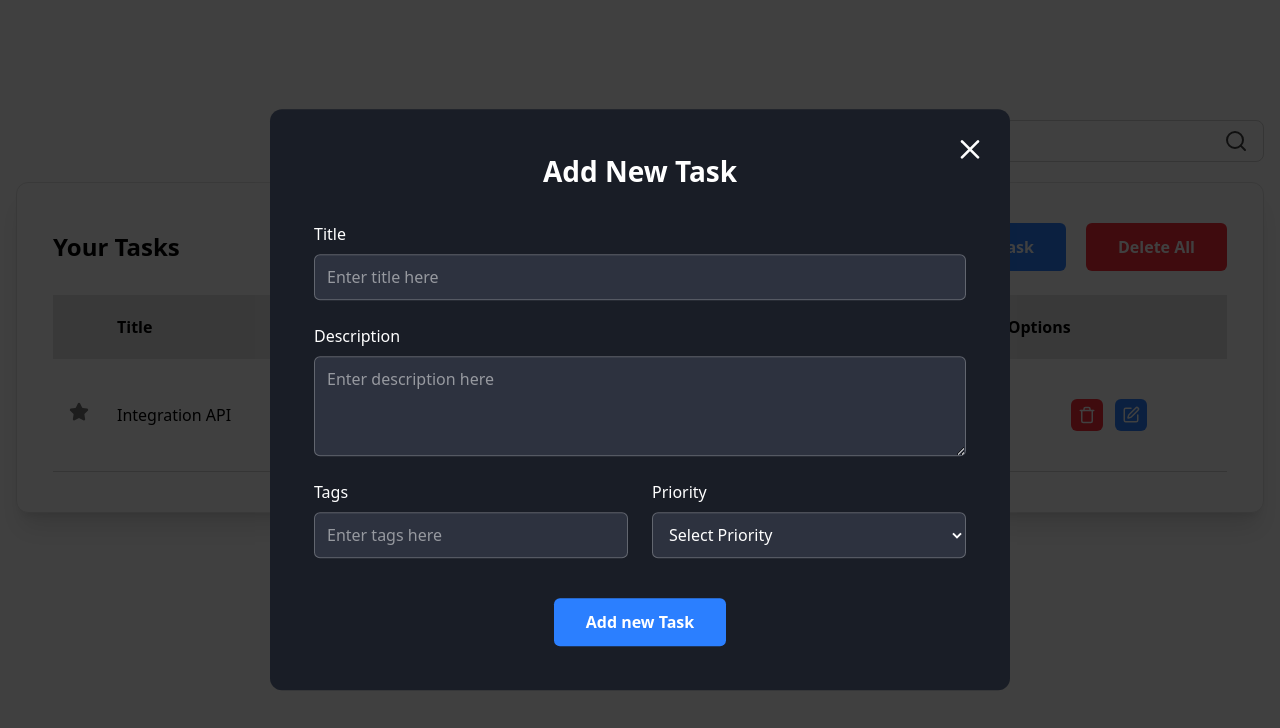
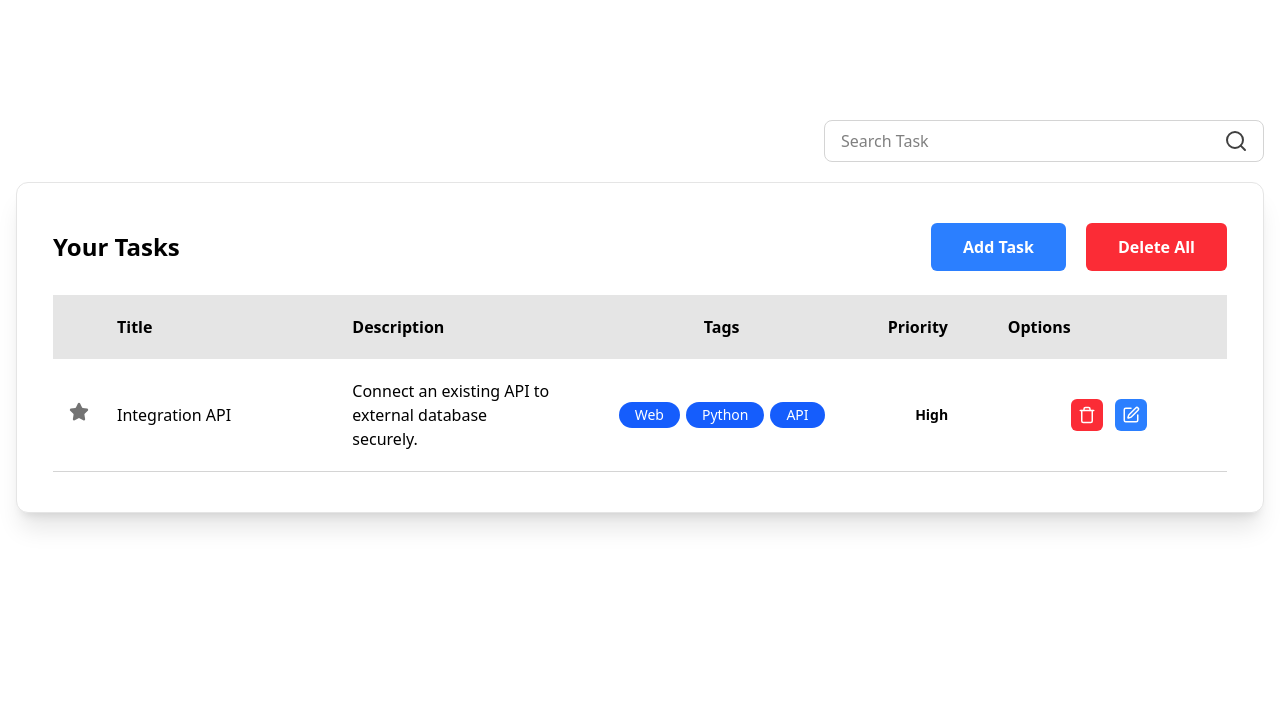
Before and after one commit to Robiul-Hasan-developer/crud-react-application, a React (Vite) app: page / in a window 1280 px wide. Shown: the top 728 px of the page. Built offline with nearby package versions, Linux system fonts and the light colour scheme.

Commit message:
(Update) some design & functionality updated

```diff
--- a/src/components/AddEditModal.jsx
+++ b/src/components/AddEditModal.jsx
@@ -123,8 +123,7 @@ const AddEditModal = ({ onHandleAddTask, onHandleRemoveModal }) => {
         <div className="mt-8 flex justify-center lg:mt-10">
           <button
             type="submit"
-            className="rounded-md bg-blue-500 hover:bg-blue-600 active:scale-95 duration-100 px-8 py-3 text-base font-semibold text-white"
-            // onClick={() => onHandleAddTask(task)}
+            className="w-full rounded-md bg-blue-500 hover:bg-blue-600 active:scale-95 duration-100 px-8 py-3 text-base font-semibold text-white"
           >
             Add new Task
           </button>
--- a/src/components/TaskBoard.jsx
+++ b/src/components/TaskBoard.jsx
@@ -19,9 +19,7 @@ const defaultTasks = [
 
 const TaskBoard = () => {
   const [tasks, setTasks] = useState(defaultTasks);
-  const [showModal, setShowModal] = useState(true);
-  const [isFavorite, setIsFavorite] = useState(false);
-
+  const [showModal, setShowModal] = useState(false);
 
   // Handle Show Modal function
   const handleShowModal = () => {
@@ -55,8 +53,13 @@ const TaskBoard = () => {
   }
 
   // Handle is favorite toggle function
-  const handleIsFavorite = () => {
-    setIsFavorite(!isFavorite)
+  const handleIsFavorite = (taskId) => {
+    const taskIndex = tasks.findIndex((task) => task.id === taskId);
+
+    const newTasks = [...tasks];
+    newTasks[taskIndex].isFavorite = !newTasks[taskIndex].isFavorite
+
+    setTasks(newTasks)
   }
 
   return (
@@ -78,7 +81,7 @@ const TaskBoard = () => {
 
             {
              tasks.length > 0 ? (
-              <TaskList tasks={tasks} onHandleDeleteItem={handleDeleteItem} onHandleIsFavorite={handleIsFavorite} isFavorite={isFavorite} />
+              <TaskList tasks={tasks} onHandleDeleteItem={handleDeleteItem} onHandleIsFavorite={handleIsFavorite} />
               )  :  <NoDataFound />
             }
           </div>
--- a/src/components/TaskList.jsx
+++ b/src/components/TaskList.jsx
@@ -1,6 +1,6 @@
 import { SquarePen, Star, Trash } from "lucide-react";
 
-const TaskList = ({ tasks, onHandleDeleteItem, onHandleIsFavorite, isFavorite }) => {
+const TaskList = ({ tasks, onHandleDeleteItem, onHandleIsFavorite }) => {
   return (
     <div className="overflow-auto">
       <table className="table-fixed overflow-auto xl:w-full">
@@ -29,26 +29,31 @@ const TaskList = ({ tasks, onHandleDeleteItem, onHandleIsFavorite, isFavorite })
           {tasks.map((task) => (
             <tr
               key={task.id}
-              className="border-b border-neutral-300 [&>td]:align-baseline [&>td]:px-4 [&>td]:py-2"
+              className="border-b border-neutral-300 [&>td]:align-baseline [&>td]:px-4 [&>td]:py-5"
             >
               {/* Star */}
-              <td className="!align-middle !py-5 px-4 text-start">
+              <td className="!align-middle text-start">
                 <button
                   type="button"
-                  className={`text-neutral-500 ${isFavorite ? 'text-yellow-500' : ''}`}
-                  onClick={onHandleIsFavorite}
+                  onClick={() => onHandleIsFavorite(task.id)}
                 >
-                  <Star className="size-5" fill="currentColor" />
+                  {
+                    task.isFavorite ? (
+                      <Star className="size-5 text-yellow-500" fill="currentColor" />
+                    ) : (
+                      <Star className="size-5 text-neutral-500" fill="currentColor" />
+                    )
+                  }
                 </button>
               </td>
 
               {/* Title */}
-              <td className="!align-middle !py-5 px-4 text-start">
+              <td className="!align-middle text-start">
                 {task.title}
               </td>
 
               {/* Description */}
-              <td className="!align-middle !py-5 px-4 text-start">
+              <td className="!align-middle text-start">
                 <div>{task.description}</div>
               </td>
 
@@ -66,7 +71,7 @@ const TaskList = ({ tasks, onHandleDeleteItem, onHandleIsFavorite, isFavorite })
               </td>
 
               {/* Priority */}
-              <td className="!align-middle !py-5 px-4 text-start">
+              <td className="!align-middle text-start">
                 <span
                   className={`px-4 py-1 text-sm font-semibold rounded flex justify-center capitalize
                     ${task.priority === "high" && "text-green-600 bg-green-100"}
```
